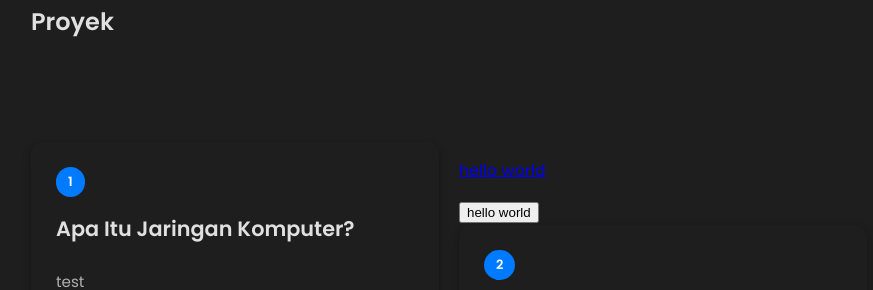
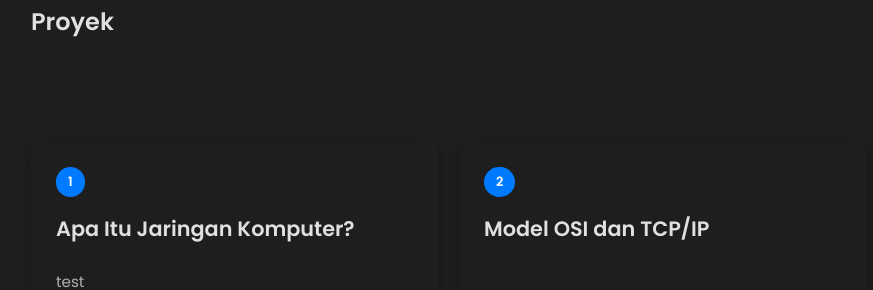
Before and after one commit to Mr-Zotaxx/portofolio, a plain HTML site: page index.html in a window 1280 px wide. Shown: the part 1763-2053 px from the top of the page, without its empty margins (191-1064 px from the left). Drawn offline with Linux system fonts and the light colour scheme.

Commit message:
Add files via upload

```diff
--- a/index.html
+++ b/index.html
@@ -95,14 +95,6 @@
             <div class="project-status">TJKT</div>
         </a>
 
-
-        <div>
-
-        <a href="https://fakhrynoalfatah.blogspot.com/2025/08/laporan-praktikum-ke-1.html" target="_blank" >
-       <p>hello world</p>
-        </a>
-        <button>hello world</button>
-
         <a href="#" target="_blank" class="project-card">
             <div class="project-category">2</div>
             <h3>Model OSI dan TCP/IP</h3>
```
